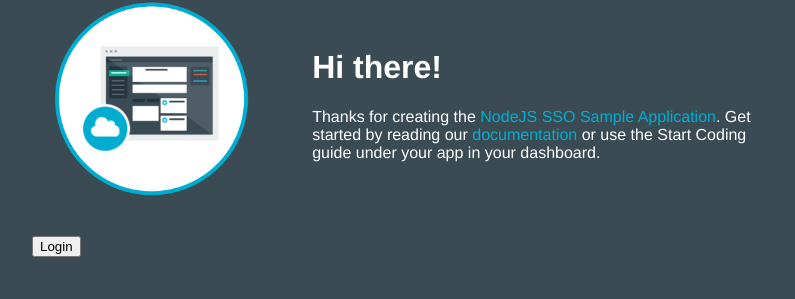
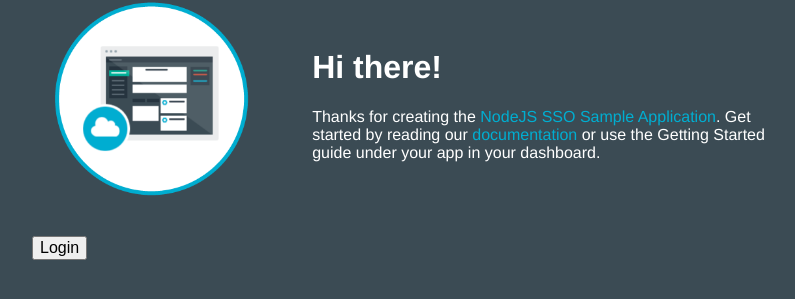
Before and after one commit to timroster/scaleSSO-base, a website: page public/index.html in a window 1280 px wide. Shown: the part 157-456 px from the top of the page, 230-1025 px from the left. Drawn offline with Linux system fonts and the light colour scheme.

Commit message:
update button size, fix README

```diff
--- a/public/index.html
+++ b/public/index.html
@@ -19,12 +19,12 @@
           <p>Thanks for creating the
             <span class = "blue">NodeJS SSO Sample Application</span>.
             Get started by reading our
-            <a href = "https://www.ng.bluemix.net/docs/#starters/nodejs/index.html#nodejs">documentation</a>
-            or use the Start Coding guide under your app in your dashboard.
+            <a href = "https://console.ng.bluemix.net/docs/runtimes/nodejs/index.html#nodejs_runtime">documentation</a>
+            or use the Getting Started guide under your app in your dashboard.
       <tr>
         <td>
     		  <form method="get" action="/hello">
-    		  <input type="submit" value="Login">
+    		  <input type="submit" class="button" value="Login">
     		  </form>
     </table>
   </body>
--- a/public/stylesheets/style.css
+++ b/public/stylesheets/style.css
@@ -79,3 +79,7 @@
 	padding: 0;
 	margin: 0;
 }
+
+.button {
+	font-size: medium;
+}
```
